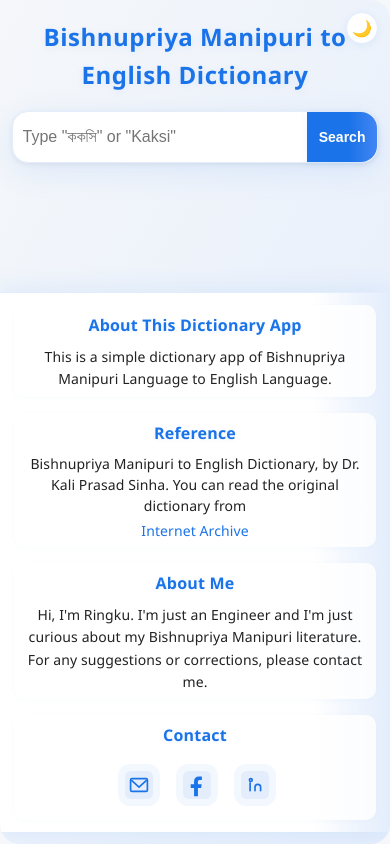
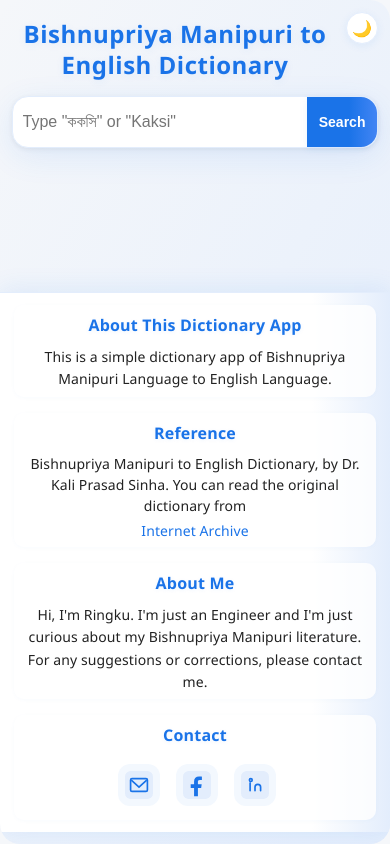
Before and after one commit to ringku1/Bishnupriya-Manipuri-Language-Dictionary, a React (Vite) app: page / in a window 390 px wide. Built offline with nearby package versions, Linux system fonts and the light colour scheme.

Commit message:
Enhance mobile responsiveness for App and header styles; adjust theme toggle button dimensions

```diff
--- a/src/App.css
+++ b/src/App.css
@@ -57,6 +57,19 @@ body {
   border-radius: 20px;
 }
 
+/* Mobile responsive App container */
+@media (max-width: 768px) {
+  .App {
+    padding: 24px 4vw 20px 4vw;
+  }
+}
+
+@media (max-width: 480px) {
+  .App {
+    padding: 16px 3vw 16px 3vw;
+  }
+}
+
 /* Main content area - FIXED: This will grow and prevent footer overlap */
 .main-content {
   width: 100%;
@@ -77,27 +90,68 @@ h1 {
   letter-spacing: 0.5px;
   text-shadow: 0 2px 8px rgba(26, 115, 232, 0.08);
   transition: color 0.2s;
+  padding-right: 60px; /* Add space for theme button */
+}
+
+/* Mobile responsive header */
+@media (max-width: 768px) {
+  h1 {
+    font-size: 28px;
+    margin-bottom: 24px;
+    padding-right: 50px;
+    line-height: 1.2;
+  }
+}
+
+@media (max-width: 480px) {
+  h1 {
+    font-size: 22px;
+    margin-bottom: 20px;
+    padding-right: 40px;
+    line-height: 1.3;
+  }
 }
 
 /* Theme toggle button */
 .theme-toggle-btn {
   position: absolute;
-  top: 24px;
-  right: 24px;
+  top: 16px;
+  right: 16px;
   background: var(--color-card);
   color: var(--color-primary);
   border: 1.5px solid #e3edfc;
   border-radius: 50%;
-  width: 40px;
-  height: 40px;
+  width: 36px;
+  height: 36px;
   display: flex;
   align-items: center;
   justify-content: center;
-  font-size: 20px;
+  font-size: 18px;
   cursor: pointer;
   box-shadow: 0 2px 8px rgba(26, 115, 232, 0.08);
   transition: background 0.2s, color 0.2s, box-shadow 0.2s;
   z-index: 20;
+}
+
+/* Mobile responsive adjustments */
+@media (max-width: 768px) {
+  .theme-toggle-btn {
+    top: 12px;
+    right: 12px;
+    width: 32px;
+    height: 32px;
+    font-size: 16px;
+  }
+}
+
+@media (max-width: 480px) {
+  .theme-toggle-btn {
+    top: 8px;
+    right: 8px;
+    width: 28px;
+    height: 28px;
+    font-size: 14px;
+  }
 }
 
 .theme-toggle-btn:hover,
```
